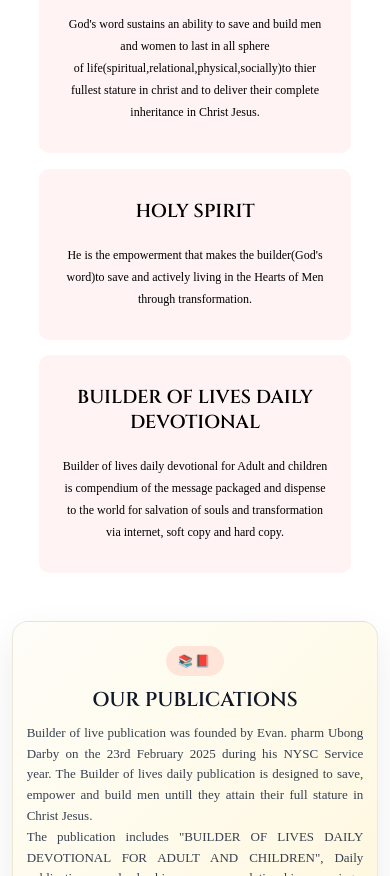
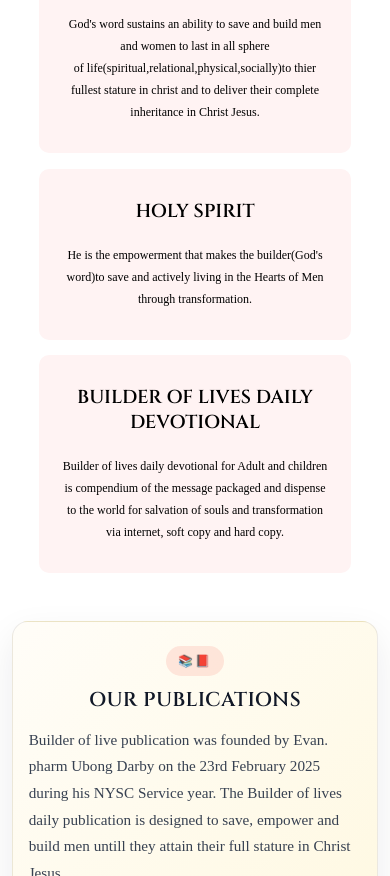
Before and after one commit to Giddfr/Builder-of-lives-publication, a website: page index.html in a window 390 px wide. Shown: the part 1124-2000 px from the top of the page. Drawn offline with Linux system fonts and the light colour scheme; no server answers.

Commit message:
[ur-msg]

```diff
--- a/style.css
+++ b/style.css
@@ -206,8 +206,7 @@ nav img{
                 text-align: center;
               }
               .text-box p{
-                margin-top: 70px;
-                text-align: justify;
+      text-align: justify;
                 font-size: x-small;
 
               }
@@ -509,16 +508,24 @@ h3{ text-align: center;
         margin-top: 32px;
     }
 
+    .pub-intro {
+        margin-bottom: 20px;
+    }
+
     .pub h1 {
         font-size: 20px;
+        margin-bottom: 14px;
+        line-height: 1.35;
+        letter-spacing: 0.02em;
     }
 
     .pub p {
-        font-size: small;
-        font-weight: 400;
-        line-height: 1.6;
+        font-size: 0.95rem;
+        font-weight: 500;
+        line-height: 1.75;
         color: #374151;
-        text-align: justify;
+        text-align: left;
+        padding: 0 2px;
     }
 
     .pub-founder-card {
```
